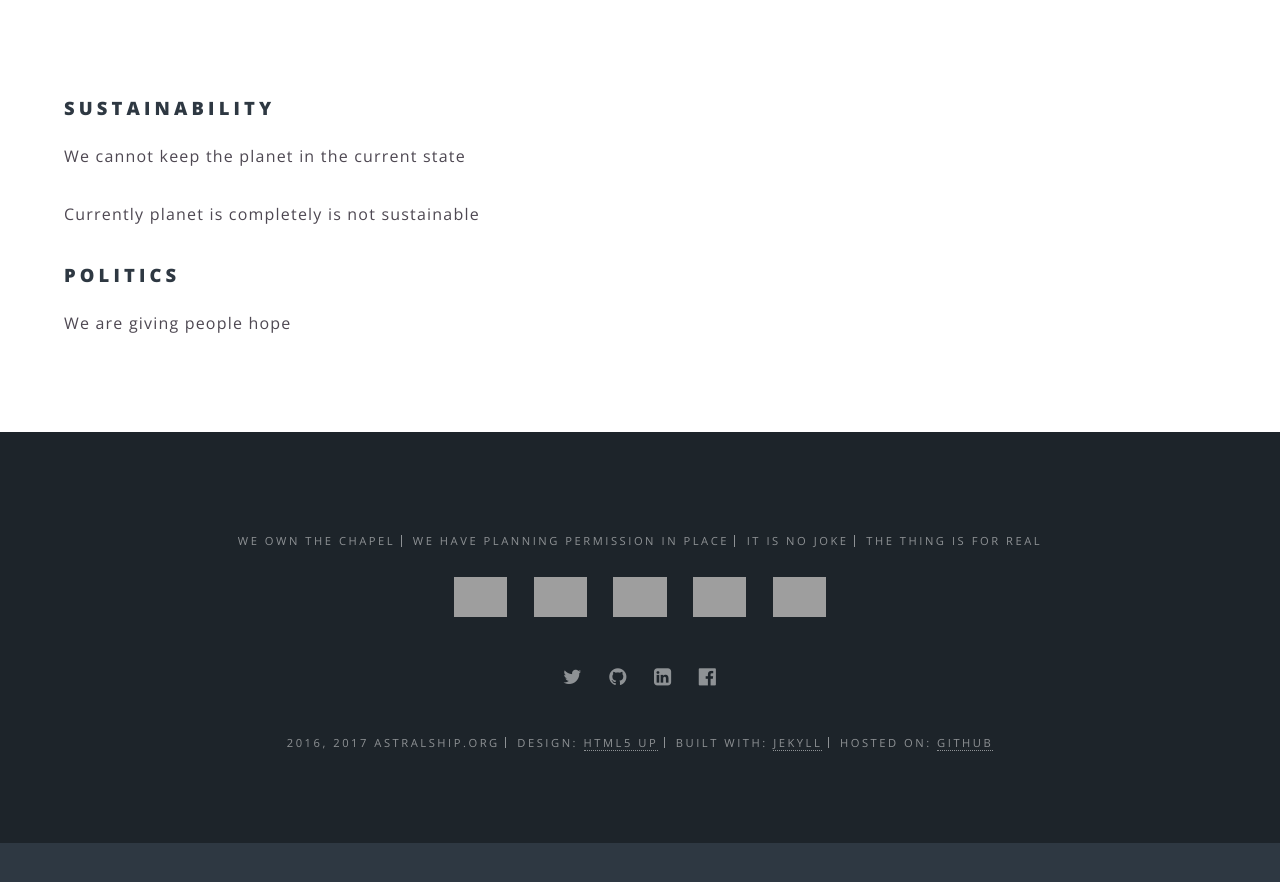
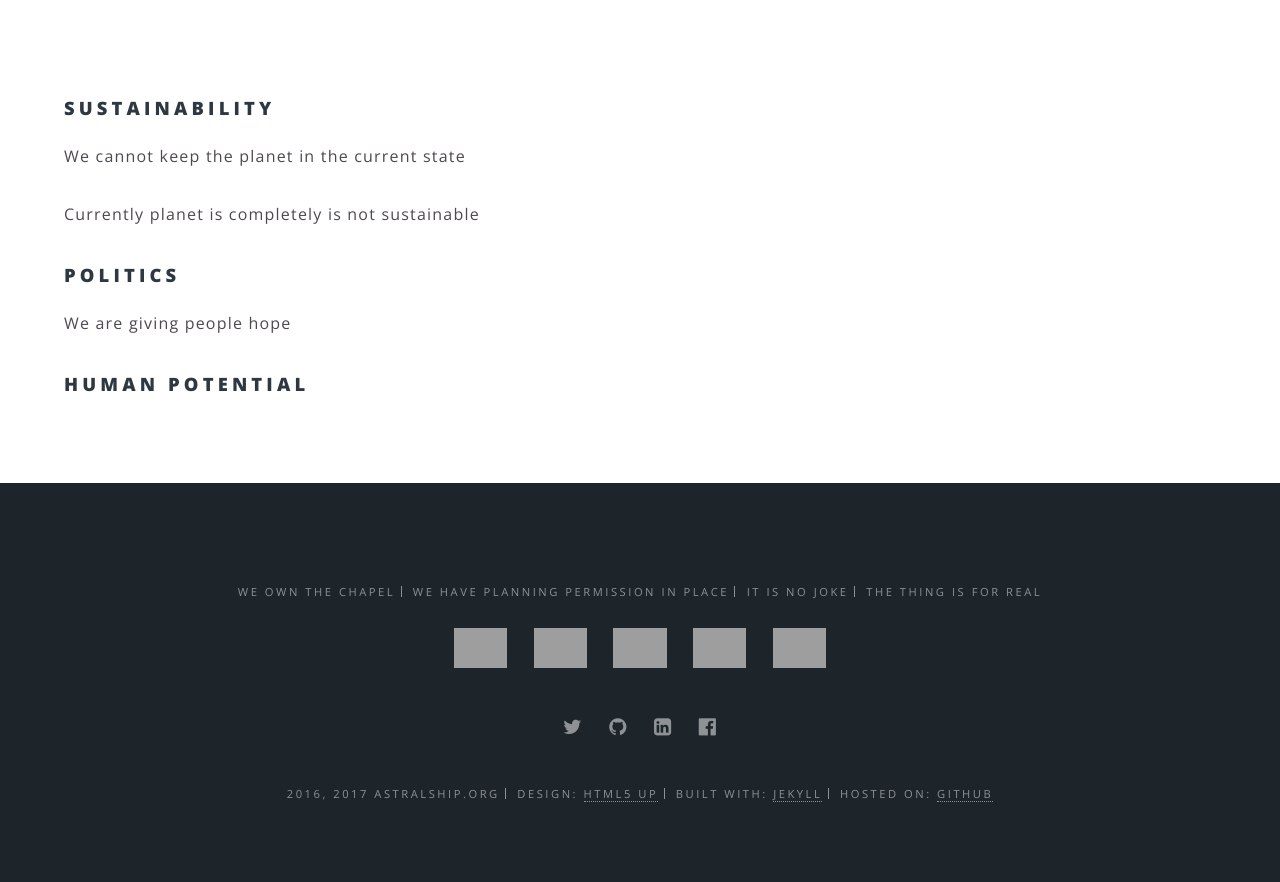
Before and after one commit to astralship/astralship.github.io, a Jekyll site: the page built from mission.html, in a window 1280 px wide and 1250 px high, cut to the strip 357-1239 px from the top of the window. Built offline with Jekyll 4.4.1, drawn with Linux system fonts in a browser that asks for light colours; comment, search, counter and statistics services are not loaded; grey boxes are pictures that could not be loaded.

Commit message:
Adding extra point to our mission #12

```diff
--- a/_config.yml
+++ b/_config.yml
@@ -8,7 +8,8 @@ owner: astralship.org # or company name
 first_published: 2016 # if migrating another site, the year of your first publish
 email: email@genesis.re
 baseurl: "" # the subpath of your site, e.g. /blog
-url: "http://astralship.org" # the base hostname & protocol for your site
+#url: "http://astralship.org" # the base hostname & protocol for your site
+url: "" # the base hostname & protocol for your site
 # baseurl: "" # the subpath of your site, e.g. /blog
 # url: "" # the base hostname & protocol for your site
 social:
--- a/_includes/scripts.html
+++ b/_includes/scripts.html
@@ -7,9 +7,9 @@
 <!--[if lte IE 8]><script src="{{ "/js/ie/respond.min.js" | prepend: site.baseurl }}"></script><![endif]-->
 <script src="{{ "/js/main.js" | prepend: site.baseurl }}"></script>
 
-<!--
+
 <script>document.write('<script src="http://' + (location.host || 'localhost').split(':')[0] + ':35729/livereload.js?snipver=1"></' + 'script>')</script>
--->
+
 
 <script>
   (function(i,s,o,g,r,a,m){i['GoogleAnalyticsObject']=r;i[r]=i[r]||function(){
--- a/mission.html
+++ b/mission.html
@@ -11,3 +11,5 @@ title: Mission
 
 	<h3>Politics</h3>
 	<p>We are giving people hope</p>
+
+	<h3>Human potential</h3>
```
